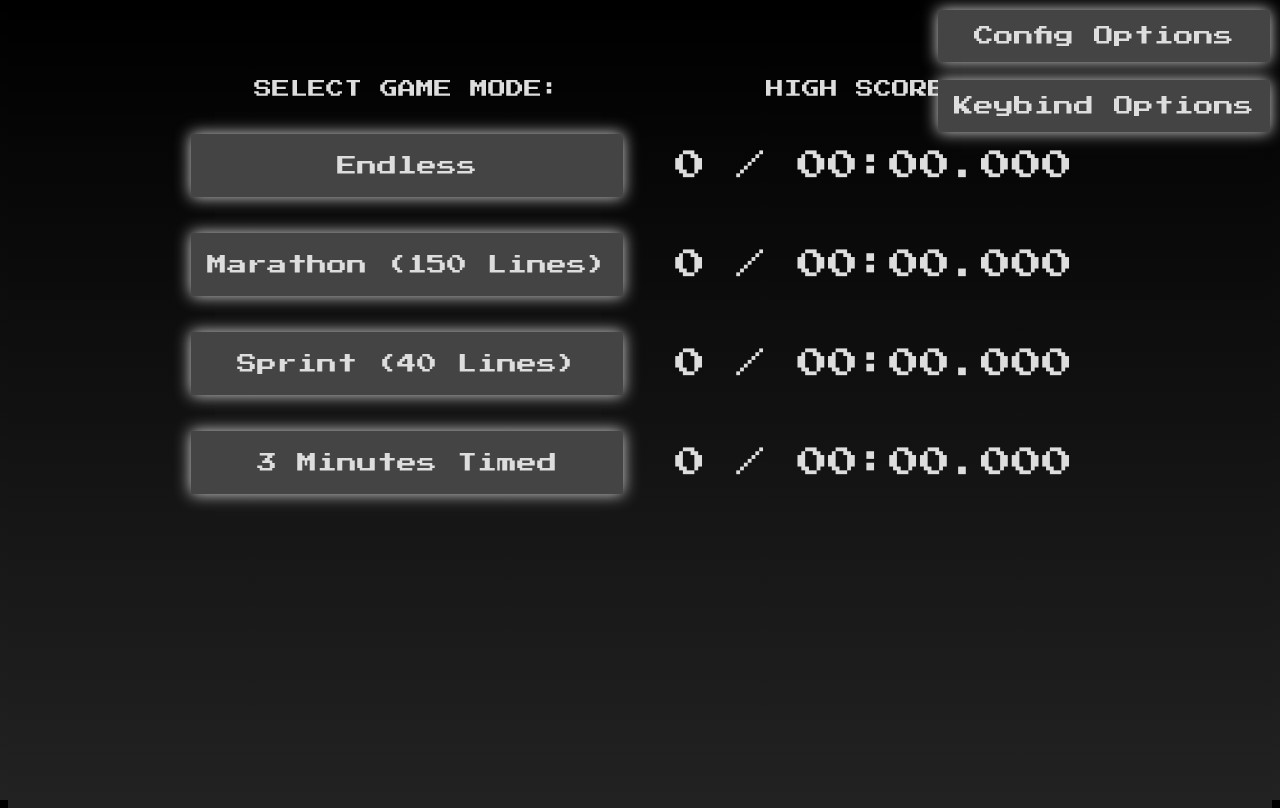
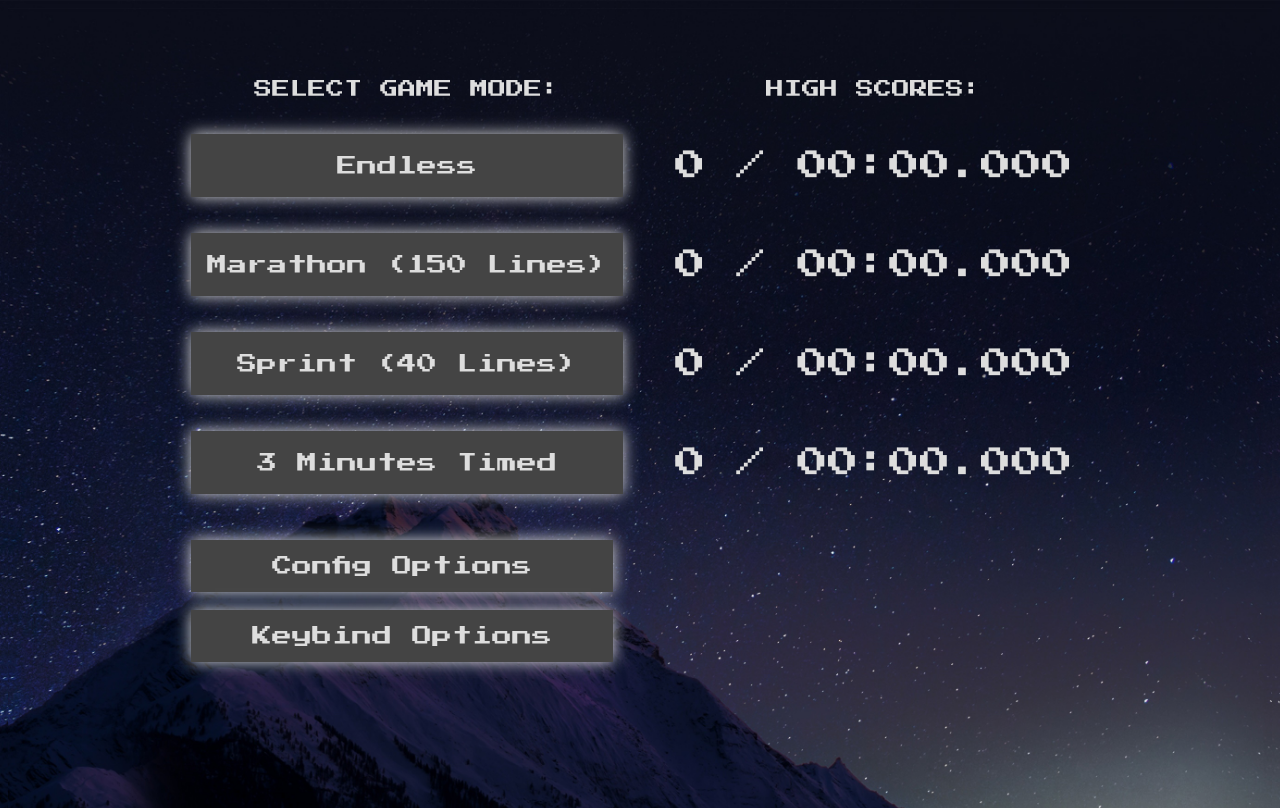
Before and after one commit to atomflunder/tetris-vue-ts, a Vue app: page / in a window 1280 px wide. Built offline with nearby package versions, Linux system fonts and the light colour scheme.

Commit message:
Improve styling

```diff
--- a/src/App.vue
+++ b/src/App.vue
@@ -77,4 +77,10 @@ let menuChoice = ref(Menu.None);
     font-size: 1.7rem;
     padding: 16px;
 }
+
+@media (max-width: 1700px) {
+    .options {
+        position: relative;
+    }
+}
 </style>
--- a/src/assets/main.css
+++ b/src/assets/main.css
@@ -5,7 +5,10 @@
 
 html,
 body {
-    background-image: linear-gradient(#000, #222);
+    background-image: url('./background.jpg');
+    background-size: 100%;
+    background-repeat: no-repeat;
+    background-color: #000008;
     height: 100%;
     overflow: hidden;
     font-family: 'Press Start 2P';
@@ -84,10 +87,9 @@ body {
 }
 
 .transparent {
-    background-color: rgba(255, 255, 255, 0.4);
+    background-color: rgba(99, 99, 99, 0.9);
     outline-style: solid;
     outline-color: #999999;
-    opacity: 80%;
 }
 
 .menu-button {
```
Also changed, not shown: src/assets/background.jpg (added).
